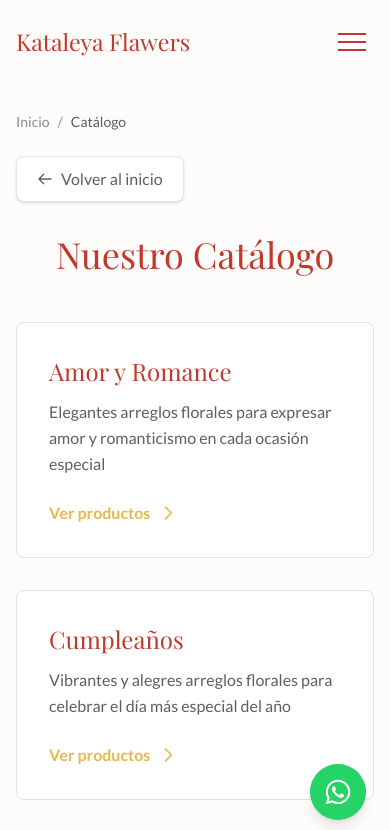
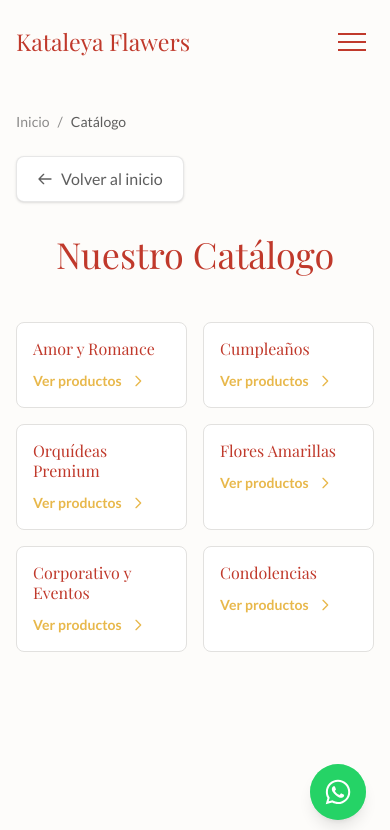
Before and after one commit to andrest04/kataleya-flawers-web, a Next.js app: page /catalogo in a window 390 px wide. Shown: the top 830 px of the page. Built offline with nearby package versions, Linux system fonts and the light colour scheme.

Commit message:
feat: show 2-column category grid on mobile in catalog page

```diff
--- a/src/app/catalogo/page.tsx
+++ b/src/app/catalogo/page.tsx
@@ -57,24 +57,24 @@ export default function CatalogoPage(): React.ReactElement {
           Nuestro Catálogo
         </h1>
 
-        <div className="grid grid-cols-1 md:grid-cols-2 gap-8">
+        <div className="grid grid-cols-2 md:grid-cols-2 gap-4 sm:gap-8">
           {categories.map((category) => (
             <Link
               key={category.id}
               href={`/catalogo/${category.slug}`}
-              className="group block rounded-lg p-8 transition-all duration-300 hover:shadow-lg"
+              className="group block rounded-lg p-4 sm:p-8 transition-all duration-300 hover:shadow-lg"
               style={{ backgroundColor: "var(--color-white)", borderWidth: "1px", borderStyle: "solid", borderColor: "var(--color-border)" }}
             >
-              <h2 className="font-heading text-2xl text-primary mb-3 group-hover:text-primary/80">
+              <h2 className="font-heading text-base sm:text-2xl text-primary mb-1 sm:mb-3 group-hover:text-primary/80 leading-tight">
                 {category.name}
               </h2>
-              <p className="font-body text-dark/70 leading-relaxed">
+              <p className="hidden sm:block font-body text-dark/70 leading-relaxed">
                 {category.description}
               </p>
-              <div className="mt-6 flex items-center text-secondary font-body font-semibold">
+              <div className="mt-3 sm:mt-6 flex items-center text-secondary font-body font-semibold text-sm sm:text-base">
                 <span>Ver productos</span>
                 <svg
-                  className="ml-2 w-5 h-5 transition-transform group-hover:translate-x-1"
+                  className="ml-2 w-4 h-4 sm:w-5 sm:h-5 transition-transform group-hover:translate-x-1"
                   fill="none"
                   stroke="currentColor"
                   viewBox="0 0 24 24"
```
